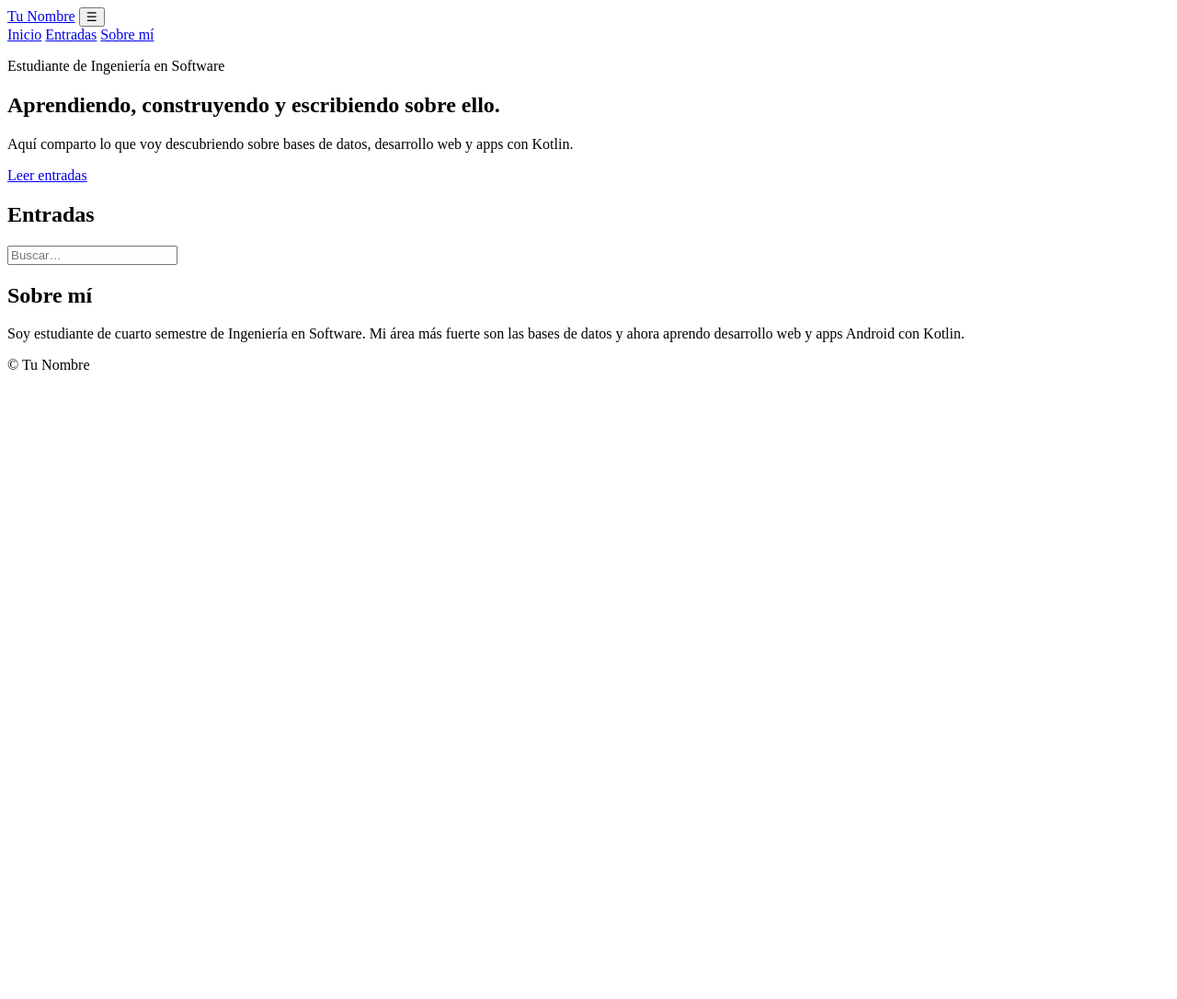
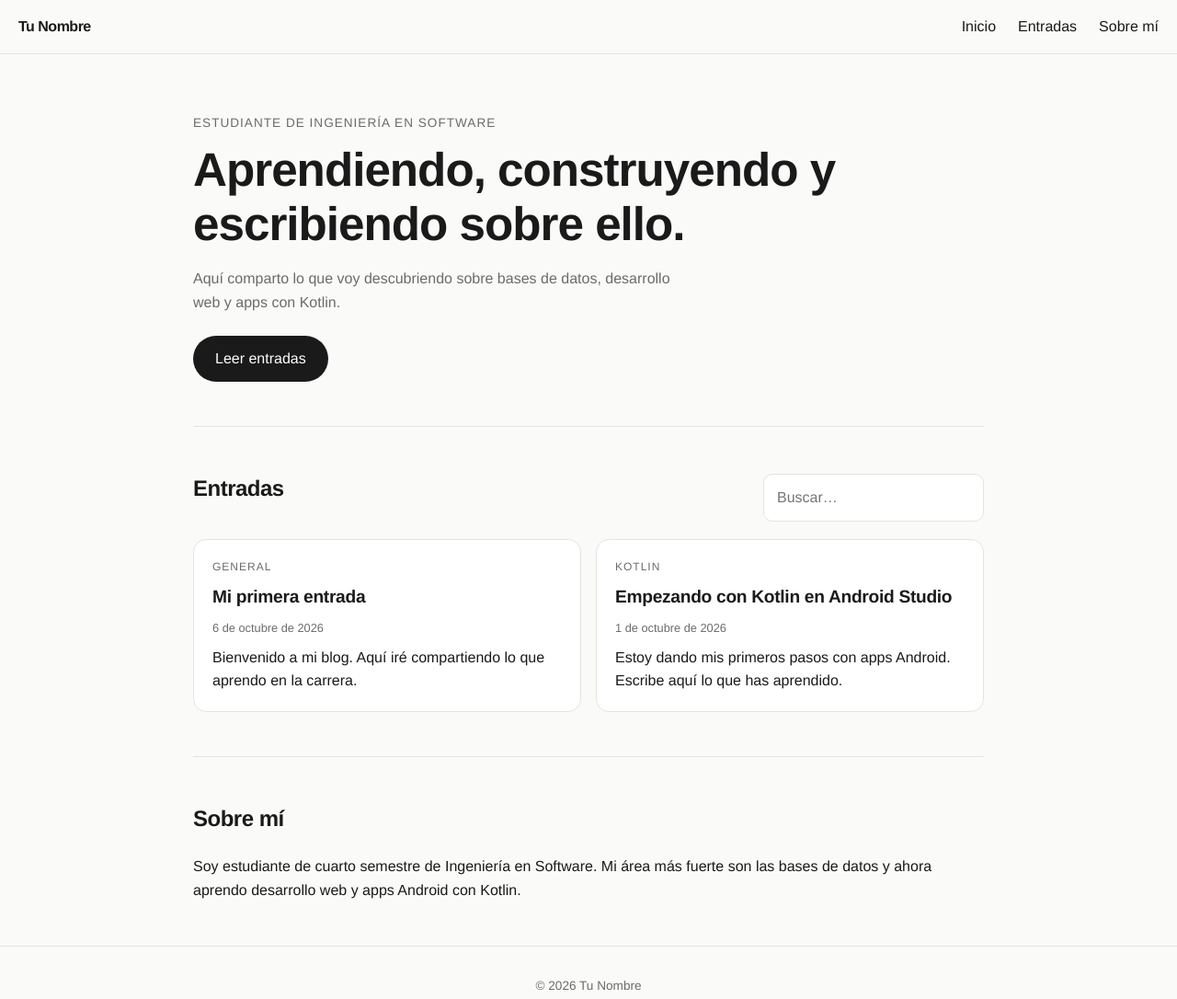
Before and after one commit to Yhartxt/-Blog, a plain HTML site: page index.html in a window 1280 px wide. Shown: the whole page at 92% size. Before the commit the page ends 800 px from the top, so only its background shows below. Drawn offline with Linux system fonts and the light colour scheme; the site is published under a folder, as on GitHub Pages, so addresses that start at the root find nothing.

Commit message:
Remove leading slashes from CSS and JS links

```diff
--- a/index.html
+++ b/index.html
@@ -4,7 +4,7 @@
   <meta charset="UTF-8">
   <meta name="viewport" content="width=device-width, initial-scale=1">
   <title>Mi Blog</title>
-  <link rel="stylesheet" href="/css/index.css">
+  <link rel="stylesheet" href="css/index.css">
 </head>
 <body>
   <header class="header">
@@ -44,7 +44,7 @@
     <p>© <span id="anio"></span> Tu Nombre</p>
   </footer>
 
-  <script src="/js/publicaciones.js"></script>
-  <script src="/js/script.js"></script>
+  <script src="js/publicaciones.js"></script>
+  <script src="js/script.js"></script>
 </body>
 </html>
```
